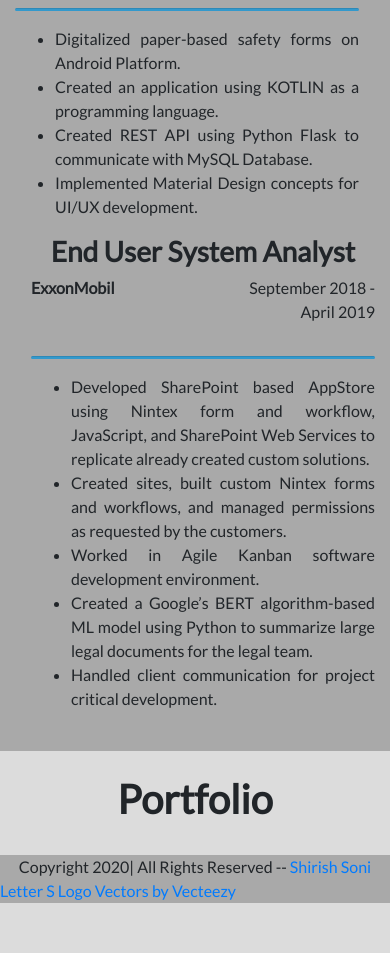
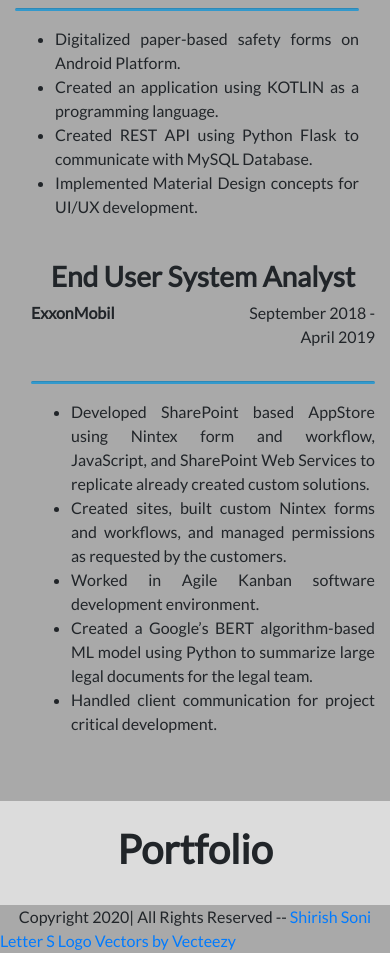
Before and after one commit to shirishsoni/portfolio, a Django app: page / in a window 390 px wide. Shown: the part 2848-3801 px from the top of the page. Before the commit the page ends 3751 px from the top, so only its background shows below. Run offline with Django 3.2, Linux system fonts and the light colour scheme; data that the repository does not hold is empty; some libraries are stand-ins or nearby versions.

Commit message:
minor changes

```diff
--- a/portfolio/templates/portfolio/home.html
+++ b/portfolio/templates/portfolio/home.html
@@ -280,7 +280,7 @@
     <h1 class="center font-weight-bold">Work Experience</h1>
     <hr class="hrwidth">
     <div class="row">
-      <div class="col-md-6">
+      <div class="col-md-6 technology">
         <div class="mr-3">
           <h3 class="font-weight-bold center">Mobile Application Developer</h3>
           <div class="row">
@@ -300,7 +300,7 @@
           </ul>
         </div>
       </div>
-      <div class="col-md-6">
+      <div class="col-md-6 technology">
         <div class="ml-3">
           <h3 class="font-weight-bold center">End User System Analyst</h3>
           <div class="row">
```
